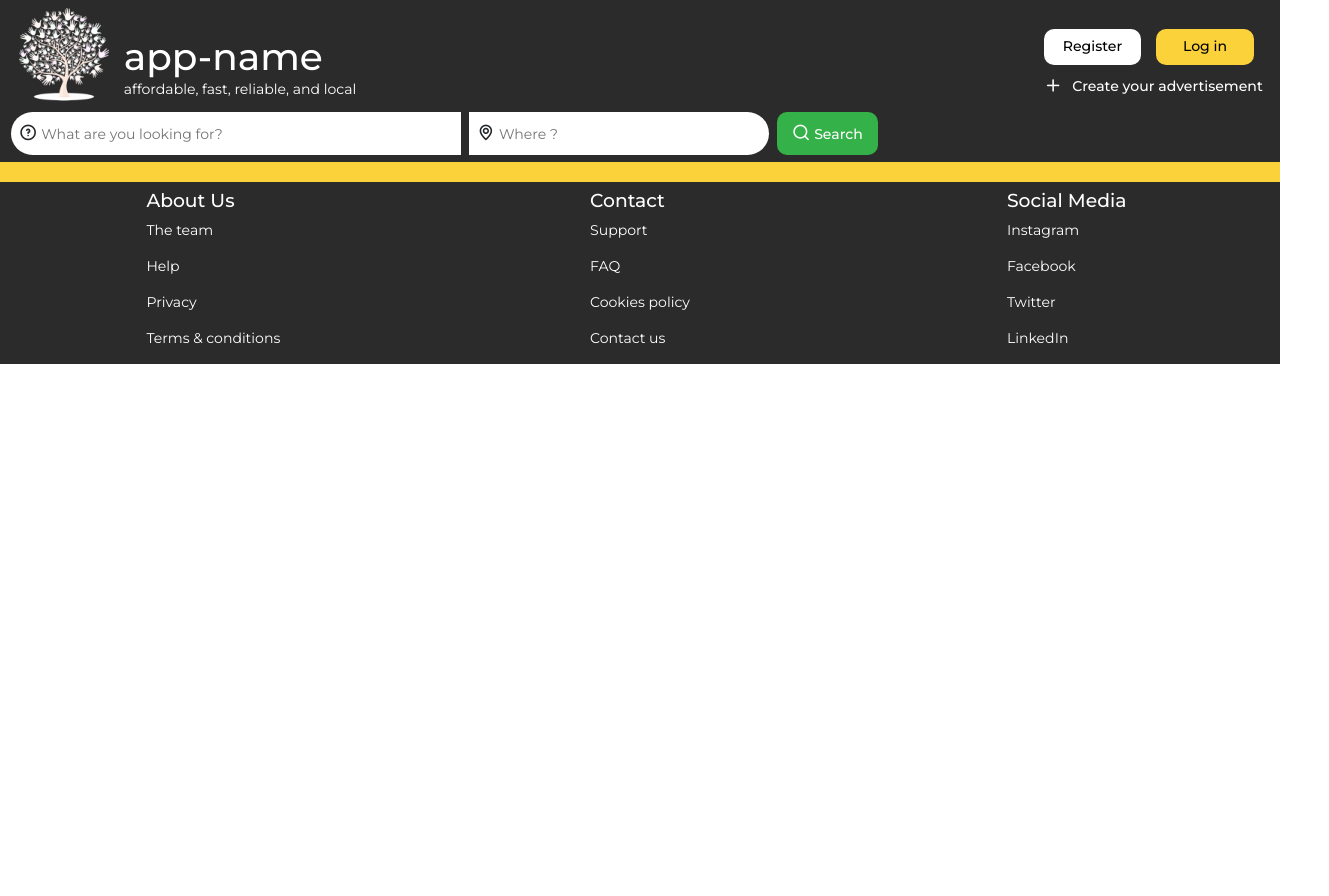
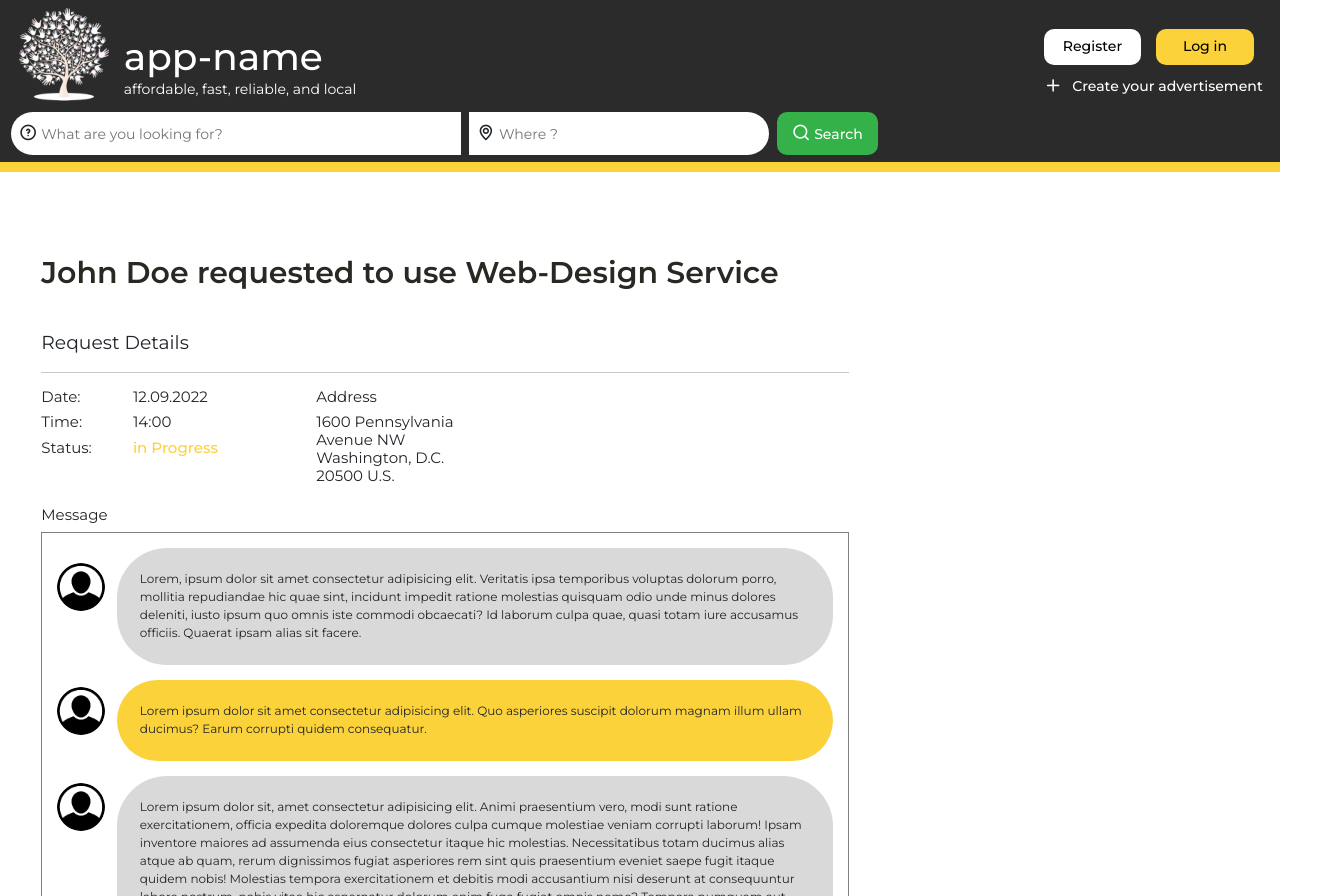
Before and after one commit to anoj-kt/finalproject-frontend, a React (Create React App) app: page /user/1/services/provided/1/requests/1/status/pending in a window 1280 px wide. Shown: the top 896 px of the page, 1329 px wide, since content can reach past the window. Before the commit the page ends 800 px from the top, so only its background shows below. Built offline with nearby package versions, Linux system fonts and the light colour scheme.

Commit message:
added linking

```diff
--- a/src/App.js
+++ b/src/App.js
@@ -1,7 +1,6 @@
 import { Routes, Route } from "react-router-dom";
 import './index.css';
 import 'bootstrap/dist/css/bootstrap.min.css';
-
 import Header from './components/Header';
 import Home from './components/Home';
 import UserLogin from './components/UserLogin';
@@ -12,7 +11,7 @@ import ErrorPage from './components/ErrorPage';
 import RequestListforProvidedServices from './components/RequestListforProvidedServices';
 import ProvidedServiceList from "./components/ProvidedServiceList";
 import RequestDetails from "./components/RequestDetails";
-import RequestDetailsDone from './components/RequestDetailsDone';
+import RequestDetailsPending from "./components/RequestDetailsPending";
 import RequestDetailsReject from "./components/RequestDetailsReject";
 
 function App() {
@@ -32,9 +31,8 @@ function App() {
             <Route path="user/:userId/services/provided/:serviceId/requests" element={<RequestListforProvidedServices />}></Route>
             {/* Request Details */}
             <Route path="/user/:userId/services/provided/:serviceId/requests/:requestId" element={<RequestDetails />}></Route>
-            {/* <Route path="/user/:userId/services/provided/:serviceId/requests/:requestId/pending" element={<RequestDetailsPending />}></Route> */}
-            <Route path="/user/:userId/services/provided/:serviceId/requests/:requestId/rejected" element={<RequestDetailsReject />}></Route>
-            <Route path="/user/:userId/services/provided/:serviceId/requests/:requestId/completed" element={<RequestDetailsDone />}></Route>
+            <Route path="/user/:userId/services/provided/:serviceId/requests/:requestId/status/pending" element={<RequestDetailsPending />}></Route>
+            <Route path="/user/:userId/services/provided/:serviceId/requests/:requestId/status/rejected" element={<RequestDetailsReject />}></Route>
           </Routes>
         </div>
       <Footer />
--- a/src/components/RequestDetails.js
+++ b/src/components/RequestDetails.js
@@ -59,8 +59,12 @@ const requestDetails = () => {
                         {/* <i class="bi bi-send-fill"></i> */}
                     </div>
                     <div className='requestd__btns'>
-                        <button type="button" class="btn btn-success">Approve Request</button>
-                        <button type="button" class="btn btn-danger">Reject Request</button>
+                        <Link to="/user/:userId/services/provided/:serviceId/requests/:requestId/status/pending">
+                            <button type="button" class="btn btn-success">Approve Request</button>
+                        </Link>
+                        <Link to="/user/:userId/services/provided/:serviceId/requests/:requestId/status/rejected">
+                            <button type="button" class="btn btn-danger">Reject Request</button>
+                        </Link>
                     </div>
                     </Col>
             </div>
--- a/src/components/RequestDetailsPending.js
+++ b/src/components/RequestDetailsPending.js
@@ -1,9 +1,76 @@
 import { Link } from 'react-router-dom';
+import Container from 'react-bootstrap/Container';
+import Row from 'react-bootstrap/Row';
+import Col from 'react-bootstrap/Col';
+import "bootstrap-icons/font/bootstrap-icons.css";
+import userimage from '../assets/images/user.png';
 
-const RequestDetailsPending = () => {
-  return (
-    <h2>SERVICE REQUEST DETAILS PENDING</h2>
-  )
+const requestDetailsPending = () => {
+    return (
+        <Container fluid className="requestdetails__container">
+            <div className='requestdetails__content'>
+                <h2>John Doe requested to use Web-Design Service</h2>
+                <p class="lead">Request Details</p>
+                <Col md={9}><hr></hr></Col>
+            <Row className="justify-content-start">
+                <Col md={1}>
+                    <div className='requestdetails__1'>
+                        <h6>Date:</h6>
+                        <h6>Time:</h6>
+                        <h6>Status:</h6>
+                        <br></br><br></br>
+                        <h6>Message</h6>
+                    </div>
+                </Col>
+                <Col md={2}>
+                    <div className='requestdetails__2'>
+                        <h6>12.09.2022</h6>
+                        <h6>14:00</h6>
+                        <h6 id="r-inprogress">in Progress</h6>
+                    </div>
+                </Col>
+                <Col md={2}>
+                    <h6>Address</h6>
+                    <h6>1600 Pennsylvania Avenue NW Washington, D.C. 20500 U.S.</h6>
+                </Col>
+            </Row>
+                <Col md={9} className="requestdetails__chatbox">
+                    <Row className="justify-content-start">
+                        <div className='chatboxback'>
+                            <Col md={12} className='chatboxbackground'>
+                                <img src={userimage} alt="userimage" />
+                                {/* <i class="bi bi-person-circle"></i> */}
+                                <p id="chatboxmsg">
+                                Lorem, ipsum dolor sit amet consectetur adipisicing elit. Veritatis ipsa temporibus voluptas dolorum porro, mollitia repudiandae hic quae sint, incidunt impedit ratione molestias quisquam odio unde minus dolores deleniti, iusto ipsum quo omnis iste commodi obcaecati? Id laborum culpa quae, quasi totam iure accusamus officiis. Quaerat ipsam alias sit facere.
+                                </p>
+                            </Col>
+                            <Col md={12} className='chatboxbackground2'>
+                                <img src={userimage} alt="userimage" />
+                                <p id="chatboxmsg2">
+                                Lorem ipsum dolor sit amet consectetur adipisicing elit. Quo asperiores suscipit dolorum magnam illum ullam ducimus? Earum corrupti quidem consequatur.
+                                </p>
+                                <img src={userimage} alt="userimage" />
+                                <p id="chatboxmsg">
+                               Lorem ipsum dolor sit, amet consectetur adipisicing elit. Animi praesentium vero, modi sunt ratione exercitationem, officia expedita doloremque dolores culpa cumque molestiae veniam corrupti laborum! Ipsam inventore maiores ad assumenda eius consectetur itaque hic molestias. Necessitatibus totam ducimus alias atque ab quam, rerum dignissimos fugiat asperiores rem sint quis praesentium eveniet saepe fugit itaque quidem nobis! Molestias tempora exercitationem et debitis modi accusantium nisi deserunt at consequuntur labore nostrum, nobis vitae hic aspernatur dolorum enim fuga fugiat omnis nemo? Tempora numquam aut consequuntur itaque mollitia ex quam sit inventore.
+                                </p>
+                            </Col>
+                        </div>
+                    </Row>
+                </Col>
+                <Col md={12}>
+                    <div className='replytext'>
+                        <input type="text" id="replytextinput" placeholder="Write your reply"></input>
+                        {/* <i class="bi bi-send-fill"></i> */}
+                    </div>
+                    <div className='requestd__btns2'>
+                        <button type="button" class="btn btn-success">Service Completed</button>
+                        {/* <button type="button" class="btn btn-danger">Reject Request</button> */}
+                    </div>
+                    </Col>
+            </div>
+        </Container>
+
+     );
 }
 
-export default RequestDetailsPending
+export default requestDetailsPending;
--- a/src/index.css
+++ b/src/index.css
@@ -714,6 +714,11 @@ a {
   font-weight: var(--font-medium);
 }
 
+#r-inprogress {
+  color: var(--main-yellow);
+  font-weight: var(--font-medium);
+}
+
 #replytextinputreject {
   width: 1288px;
   height: 2rem;
--- a/src/routes/ServerLinks.js
+++ b/src/routes/ServerLinks.js
@@ -23,6 +23,9 @@ const ServerLinks = () => {
             {/* Requests */}
             <Link to="user/:userId/services/provided/:serviceId/requests/">Requestlist for Provided Services</Link>
             <Link to="/user/:userId/services/provided/:serviceId/requests/:requestId">Request Details</Link>
+            <Link to="/user/:userId/services/provided/:serviceId/requests/:requestId/status">Request in Progress</Link>
+            <Link to="/user/:userId/services/provided/:serviceId/requests/:requestId/status/cancelled">Request Details Cancelled</Link>
+            <Link to="/user/:userId/services/provided/:serviceId/requests/:requestId/status/done">Request Details Done</Link>
 
             {/* Send Request to use a Service  */}
             <Link to="/service/:serviceID/request/new">Send Request to use Service</Link>
```
Also changed, not shown: src/components/RequestDetailsDone.js (deleted, +0 -76 lines).
